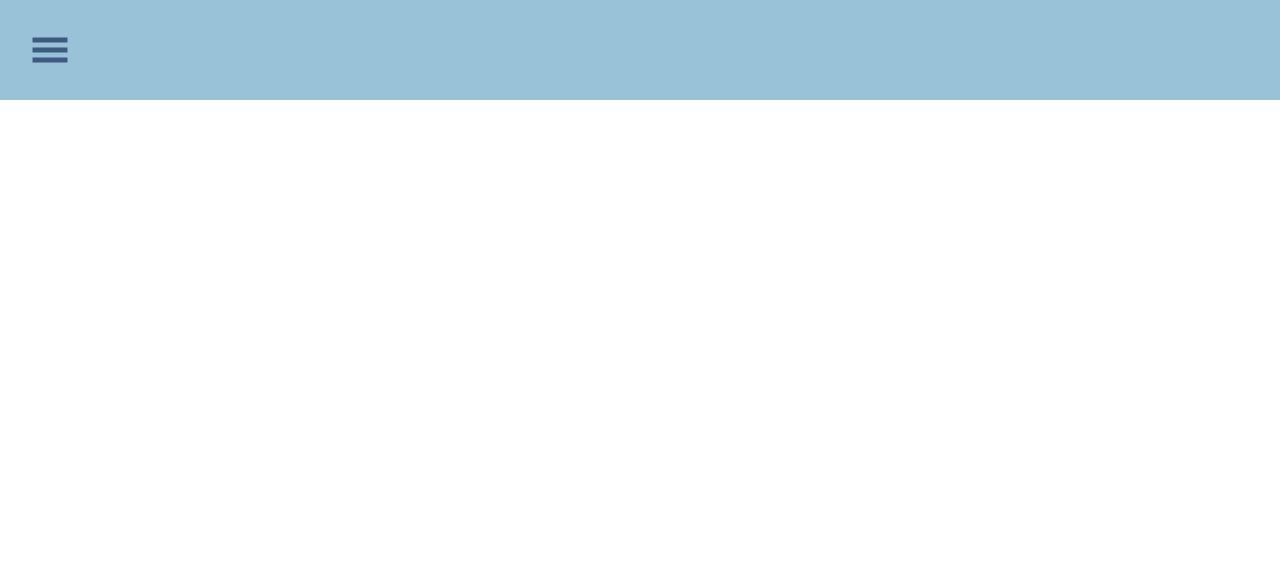
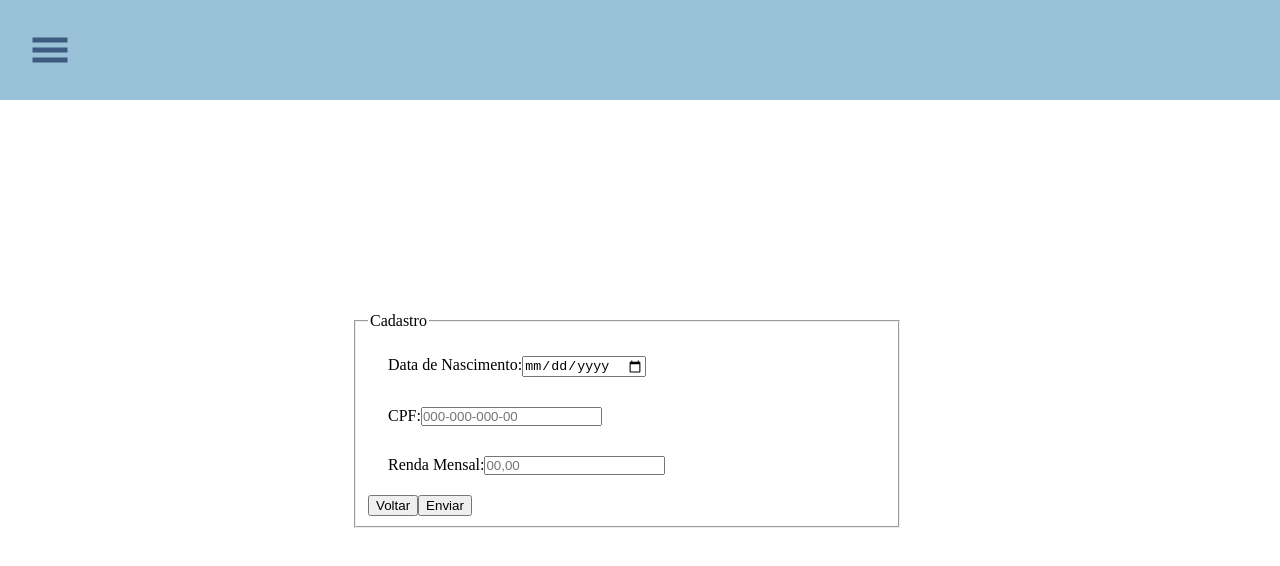
Before and after one commit to Julianaha/react-form, a React (Vite) app: page /FormStep3 in a window 1280 px wide. Before the commit this address had no page. Shown: the top 566 px of the page. Built offline with nearby package versions, Linux system fonts and the light colour scheme.

Commit message:
test: modifica estrutura formulario 3

```diff
--- a/src/App.jsx
+++ b/src/App.jsx
@@ -4,6 +4,7 @@ import { BrowserRouter, Routes, Route} from "react-router-dom"
 import Navbar from "./components/Header";
 import FormStep1 from "./pages/FormStep1";
 import FormStep2 from "./pages/FormStep2";
+import FormStep3 from "./pages/FormStep3";
 import { GiHamburgerMenu } from "@react-icons/all-files/gi/GiHamburgerMenu";
 
 function App() {
@@ -20,6 +21,7 @@ function App() {
           <Routes>
             <Route path="/" expect element={<FormStep1 />} />
             <Route path="/FormStep2" element={<FormStep2 />} />
+            <Route path="/FormStep3" element={<FormStep3 />} />
           </Routes>
         </div>
       </BrowserRouter>
--- /dev/null
+++ b/src/pages/FormStep3/FormStep3.module.css
@@ -0,0 +1,42 @@
+.form3 {
+    width: 50%;
+    margin: 0 auto;
+  }
+
+  .field3 {
+    width: 90%;
+  }
+
+  .container3 {
+    display: flex;
+    flex-direction: column;
+    justify-content: center;
+    text-align: left;
+    gap: 10px;
+    padding: 10px;
+  }
+
+  .formGroup3 {
+    padding: 10px;
+  }
+
+  .input{
+      padding: 0px;
+  }
+
+  @media screen and (max-width: 375px) {
+    .form3 {
+      width: 50%;
+      margin: 0 auto;
+    }
+
+    .field3 {
+      width: 70%;
+      height: 50vh;
+    }
+
+    .container3 {
+      display: flex;
+      flex-direction: column;
+    }
+  }
--- a/src/pages/FormStep3/index.jsx
+++ b/src/pages/FormStep3/index.jsx
@@ -1,18 +1,49 @@
+import styles from "./FormStep3.module.css";
+
 export default function FormStep3() {
   return (
-    <form>
-      <label>
-        Data de Nascimento
-        <input type="date" placeholder="00/00/00" />
-      </label>
-      <label>
-        CPF
-        <input type="text" name="cpf" placeholder="000.000.000-00" />
-      </label>
-      <label>
-        Renda Mensal
-        <input type="text" />
-      </label>
+    <form className={styles.form3}>
+      <fieldset className={styles.field3}>
+        <legend>Cadastro</legend>
+        <div class={styles.container3}>
+          <div className={styles.formGroup3}>
+            <label htmlFor="date">Data de Nascimento:</label>
+            <input
+              type="date"
+              id="date"
+              className={styles.input}
+              placeholder=""
+            />
+          </div>
+          <div className={styles.formGroup3}>
+            <label htmlFor="cpf">CPF:</label>
+            <input
+              type="text"
+              id="cpf"
+              className={styles.input}
+              placeholder="000-000-000-00"
+            />
+          </div>
+          <div className={styles.formGroup3}>
+            <label htmlFor="money">Renda Mensal:</label>
+            <input
+              type="text"
+              id="money"
+              className={styles.input}
+              placeholder="00,00"
+            />
+          </div>
+        </div>
+
+        <div className="">
+        <button type="submit" className="">
+            Voltar
+          </button>
+          <button type="submit" className="">
+            Enviar
+          </button>
+        </div>
+      </fieldset>
     </form>
   );
 }
```
Also changed, not shown: src/pages/FormStep3/FormStep3.modules.css (deleted).
